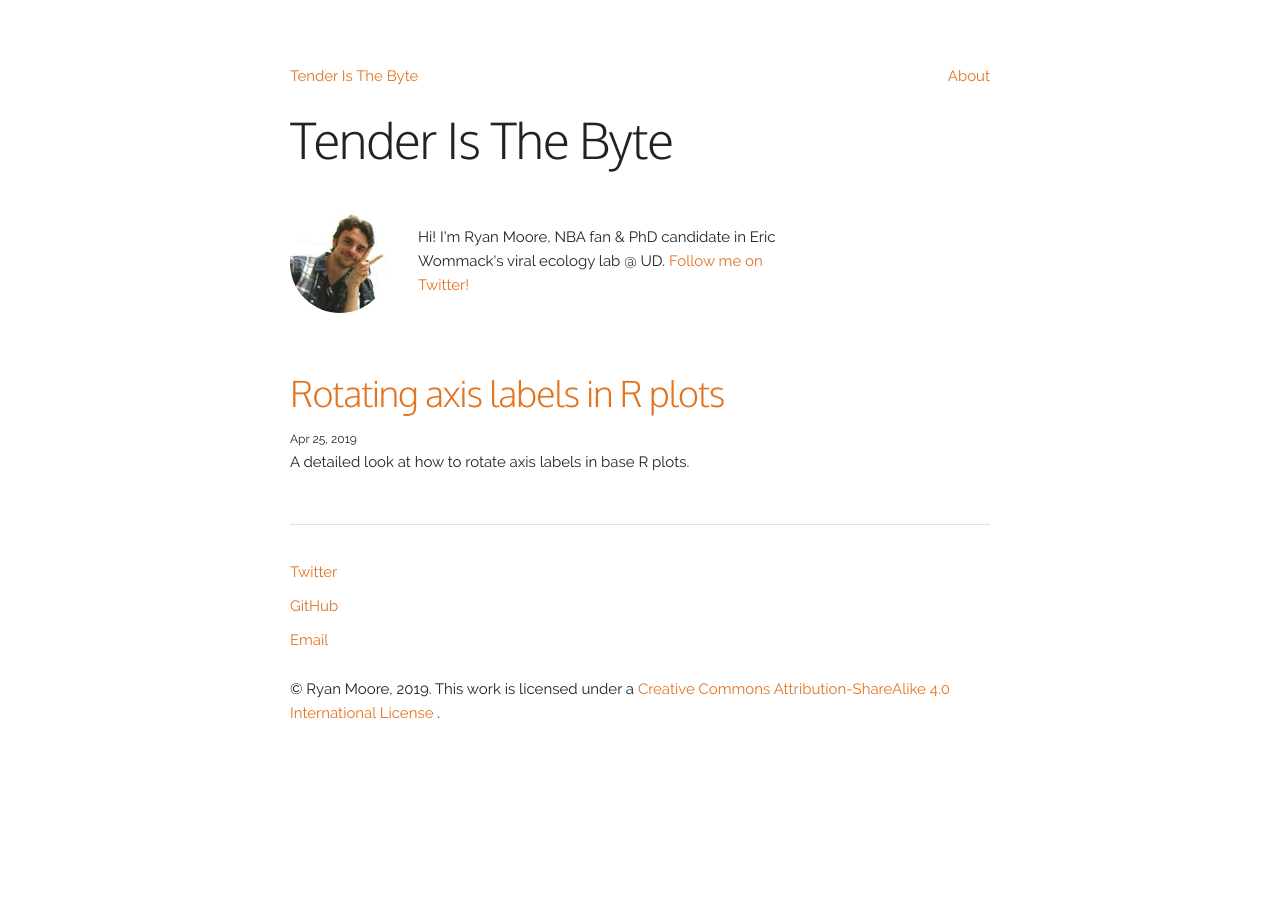
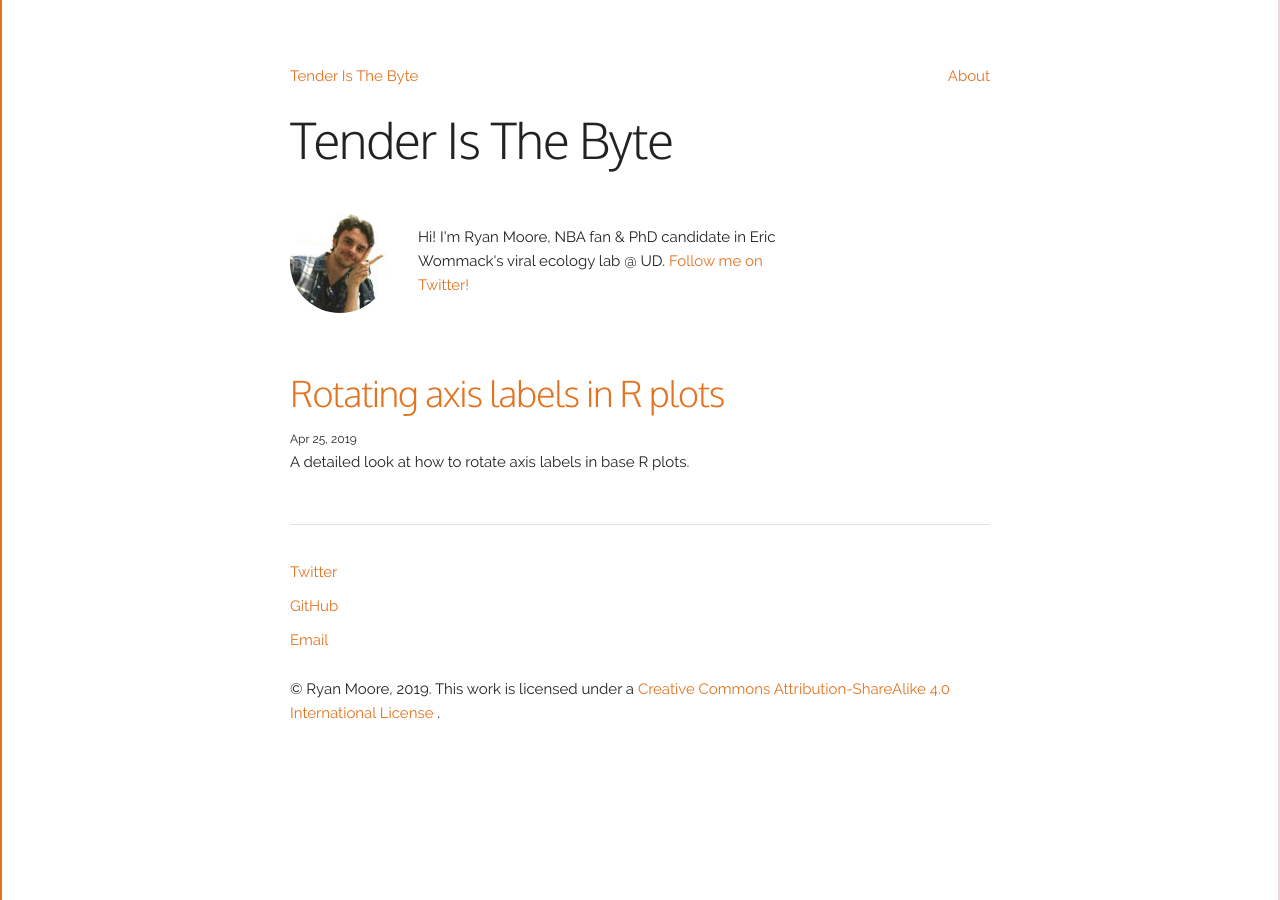
Before and after one commit to mooreryan/TenderIsTheByte, a Jekyll site: the page built from index.md, in a window 1280 px wide. Built offline with Jekyll 4.4.1, drawn with Linux system fonts in a browser that asks for light colours.

Commit message:
Update style

```diff
--- a/assets/_sass/_base.scss
+++ b/assets/_sass/_base.scss
@@ -1,6 +1,19 @@
+html {
+  height: 100%;
+}
+
 body {
+  height: 100%;
   font-family: "Raleway", sans-serif;
   color: $black;
+  border-left: 2px solid $primary-color;
+  border-right: 2px solid $secondary-color;
+}
+
+blockquote {
+  color: $gray;
+  border-left: 4px solid $primary-color;
+  padding-left: 1em;
 }
 
 h1, h2, h3, h4, h5, h6 {
@@ -9,6 +22,10 @@ h1, h2, h3, h4, h5, h6 {
 
 h3 {
   font-style: italic;
+}
+
+h3 a {
+  font-style: normal;
 }
 
 code {
--- a/assets/css/main.scss
+++ b/assets/css/main.scss
@@ -11,7 +11,7 @@
 @import "post";
 
 .container {
-  margin-top: 5%;
+  padding-top: 5%;
   max-width: 700px;
 }
 
@@ -84,13 +84,3 @@ nav {
   border: 1px solid $secondary-color;
   border-radius: 4px;
 }
-
-blockquote {
-  color: $gray;
-  border-left: 4px solid $primary-color;
-  padding-left: 1em;
-}
-
-h3 a {
-  font-style: normal;
-}
```
